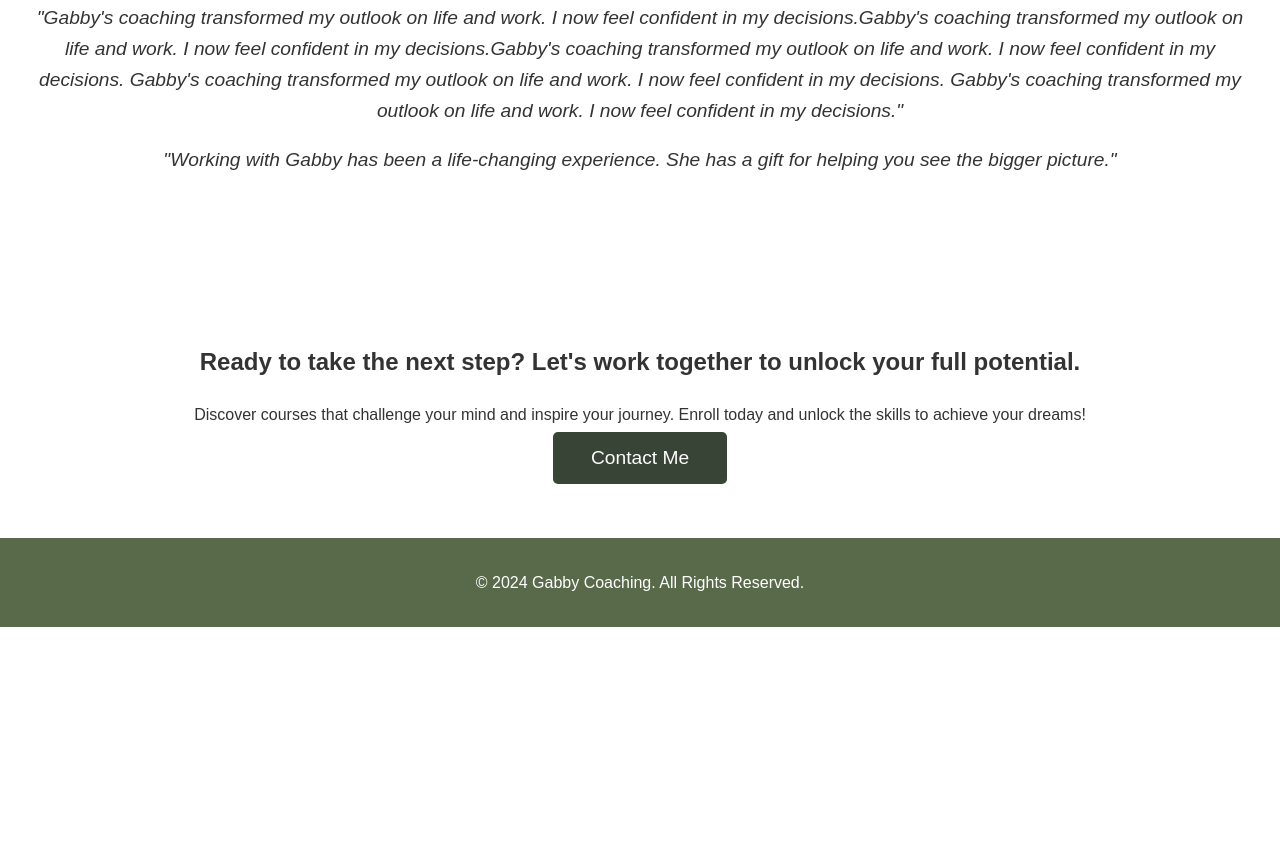
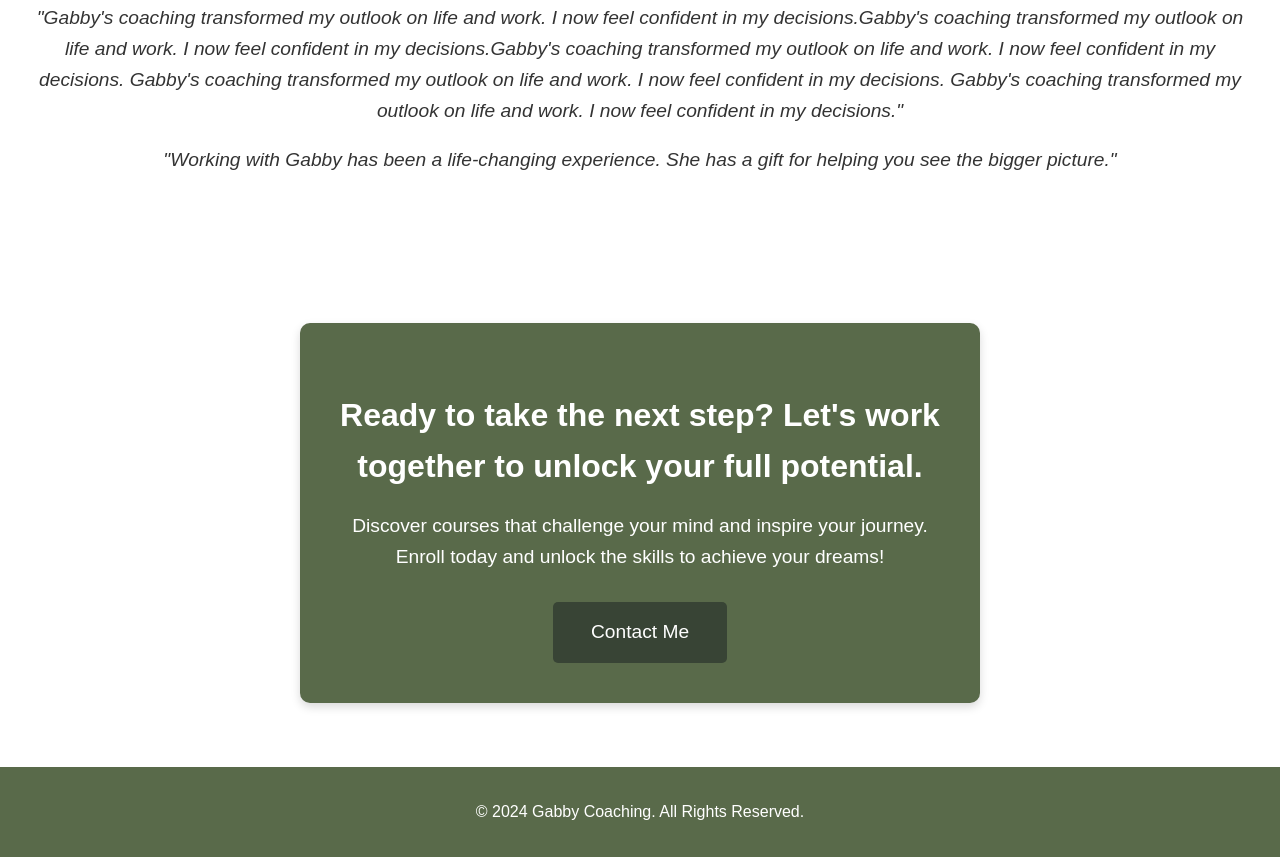
Before and after one commit to gabrielanp/coaching, a plain HTML site: page index.html in a window 1280 px wide. Shown: the part 1573-2430 px from the top of the page. Before the commit the page ends 2200 px from the top, so only its background shows below. Drawn offline with Linux system fonts and the light colour scheme.

Commit message:
contact box

```diff
--- a/styles.css
+++ b/styles.css
@@ -81,7 +81,48 @@ body {
     text-decoration: none;
     font-size: 1.2em;
 }
+.contact {
+    display: flex;
+    justify-content: center;
+    align-items: center;
+    padding: 4em 0;
+    text-align: center;
+}
 
+.contact-box {
+    background: #596a4a; /* Matches your theme */
+    color: #fff;
+    text-align: center;
+    padding: 2.5em;
+    border-radius: 10px;
+    max-width: 600px;
+    margin: auto;
+    box-shadow: 0 4px 10px rgba(0, 0, 0, 0.15);
+}
+
+.contact-box h2 {
+    font-size: 2em;
+    margin-bottom: 0.5em;
+}
+
+.contact-box p {
+    font-size: 1.2em;
+    margin-bottom: 1.5em;
+}
+
+.contact-box .cta-button {
+    background: #384435;
+    color: #fff;
+    padding: 0.8em 2em;
+    border-radius: 5px;
+    text-decoration: none;
+    font-size: 1.2em;
+    display: inline-block;
+}
+
+.contact-box .cta-button:hover {
+    background: #2c3528;
+}
 /* Sections */
 section {
     padding: 4em 0;
@@ -108,7 +149,7 @@ section {
     font-size: 1.2em;
 }
 
-.about, .coaching, .testimonials, .contact {
+.about, .coaching, .testimonials {
     text-align: center;
 }
 
```
